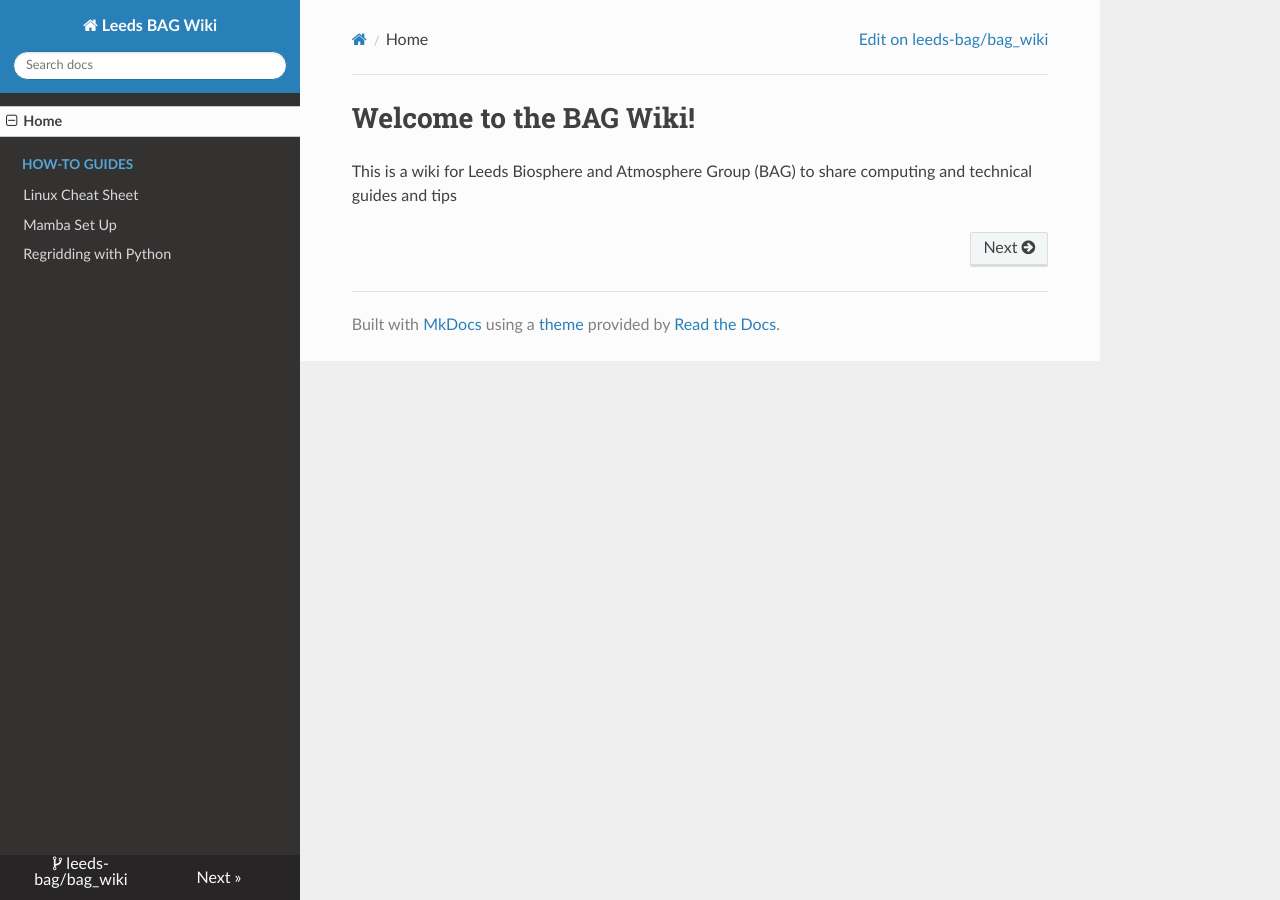
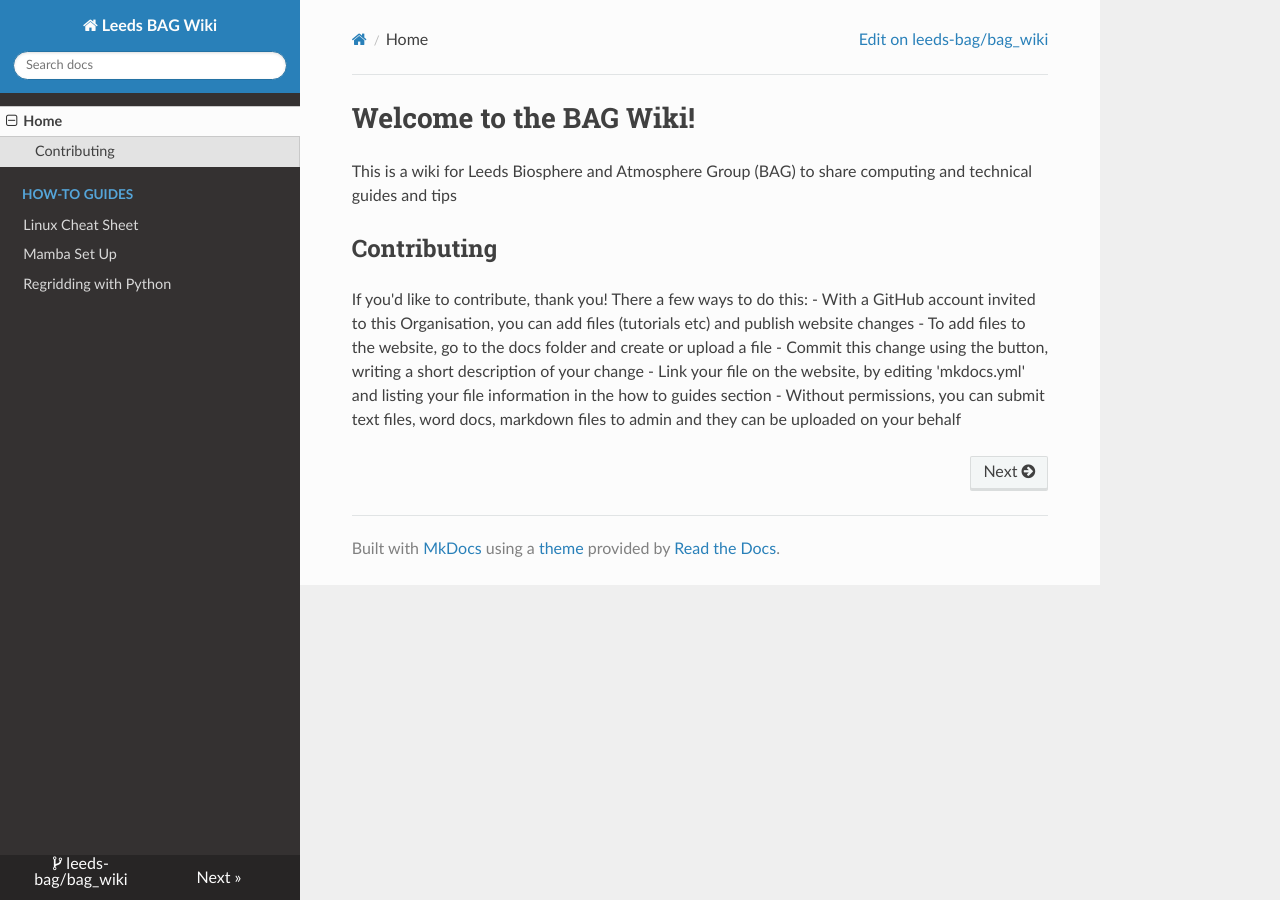
Before and after one commit to leeds-bag/bag_wiki, an MkDocs documentation site: the page built from docs/index.md, in a window 1280 px wide. Built offline with MkDocs 1.6.1, drawn with Linux system fonts in a browser that asks for light colours; nearby versions of some CDN libraries.

Commit message:
Update index.md

```diff
--- a/docs/index.md
+++ b/docs/index.md
@@ -1,3 +1,12 @@
 # Welcome to the BAG Wiki!
 
 This is a wiki for Leeds Biosphere and Atmosphere Group (BAG) to share computing and technical guides and tips
+
+## Contributing
+If you'd like to contribute, thank you!
+There a few ways to do this:
+- With a GitHub account invited to this Organisation, you can add files (tutorials etc) and publish website changes
+  - To add files to the website, go to the docs folder and create or upload a file
+  - Commit this change using the button, writing a short description of your change
+  - Link your file on the website, by editing 'mkdocs.yml' and listing your file information in the how to guides section
+- Without permissions, you can submit text files, word docs, markdown files to admin and they can be uploaded on your behalf
```
